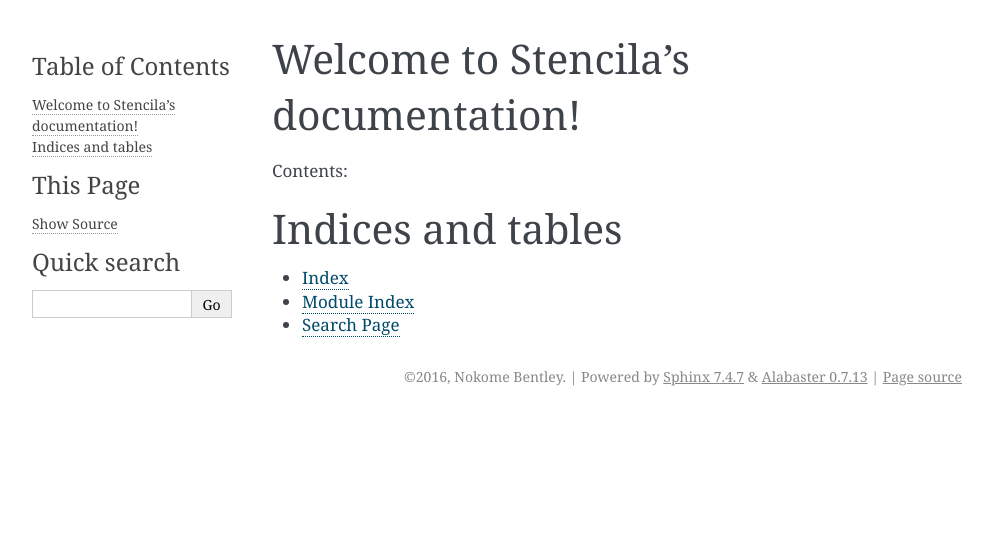
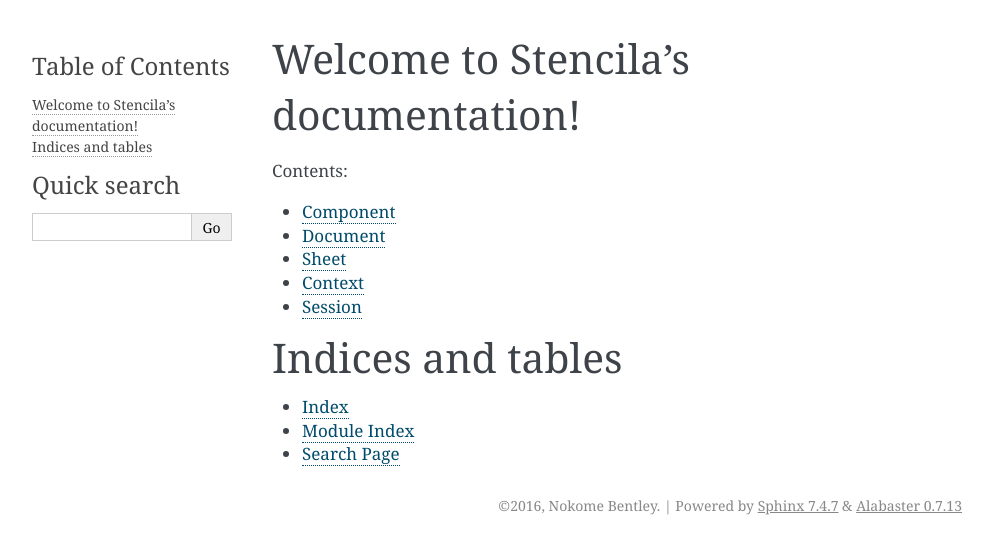
Before and after one commit to stencila/py, a Sphinx documentation site: the page built from docs/index.rst, in a window 1280 px wide. Shown: the top 554 px of the page, without its empty margins (148-1141 px from the left). Built offline with Sphinx 7.4.7, drawn with Linux system fonts in a browser that asks for light colours.

Commit message:
Add documentation stubs for each class

```diff
--- /dev/null
+++ b/docs/component.rst
@@ -0,0 +1,6 @@
+Component
+*********
+
+.. autoclass:: stencila.Component
+    :members:
+    :undoc-members:
--- a/docs/conf.py
+++ b/docs/conf.py
@@ -16,9 +16,9 @@
 # add these directories to sys.path here. If the directory is relative to the
 # documentation root, use os.path.abspath to make it absolute, like shown here.
 #
-# import os
-# import sys
-# sys.path.insert(0, os.path.abspath('.'))
+import os
+import sys
+sys.path.insert(0, os.path.abspath('..'))
 
 # -- General configuration ------------------------------------------------
 
@@ -30,6 +30,7 @@
 # extensions coming with Sphinx (named 'sphinx.ext.*') or your custom
 # ones.
 extensions = [
+    'sphinx.ext.autodoc',
     'sphinx.ext.coverage',
     'sphinx.ext.viewcode',
 ]
@@ -198,7 +199,7 @@
 
 # If true, links to the reST sources are added to the pages.
 #
-# html_show_sourcelink = True
+html_show_sourcelink = False
 
 # If true, "Created using Sphinx" is shown in the HTML footer. Default is True.
 #
--- /dev/null
+++ b/docs/context.rst
@@ -0,0 +1,6 @@
+Context
+*******
+
+.. autoclass:: stencila.Context
+    :members:
+    :undoc-members:
--- /dev/null
+++ b/docs/document.rst
@@ -0,0 +1,6 @@
+Document
+*********
+
+.. autoclass:: stencila.Document
+    :members:
+    :undoc-members:
--- a/docs/index.rst
+++ b/docs/index.rst
@@ -11,7 +11,11 @@
 .. toctree::
    :maxdepth: 2
 
-
+   component
+   document
+   sheet
+   context
+   session
 
 Indices and tables
 ==================
--- /dev/null
+++ b/docs/session.rst
@@ -0,0 +1,6 @@
+Session
+*******
+
+.. autoclass:: stencila.Session
+    :members:
+    :undoc-members:
--- /dev/null
+++ b/docs/sheet.rst
@@ -0,0 +1,6 @@
+Sheet
+*****
+
+.. autoclass:: stencila.Sheet
+    :members:
+    :undoc-members:
```
Also changed, not shown: 2 other files.
